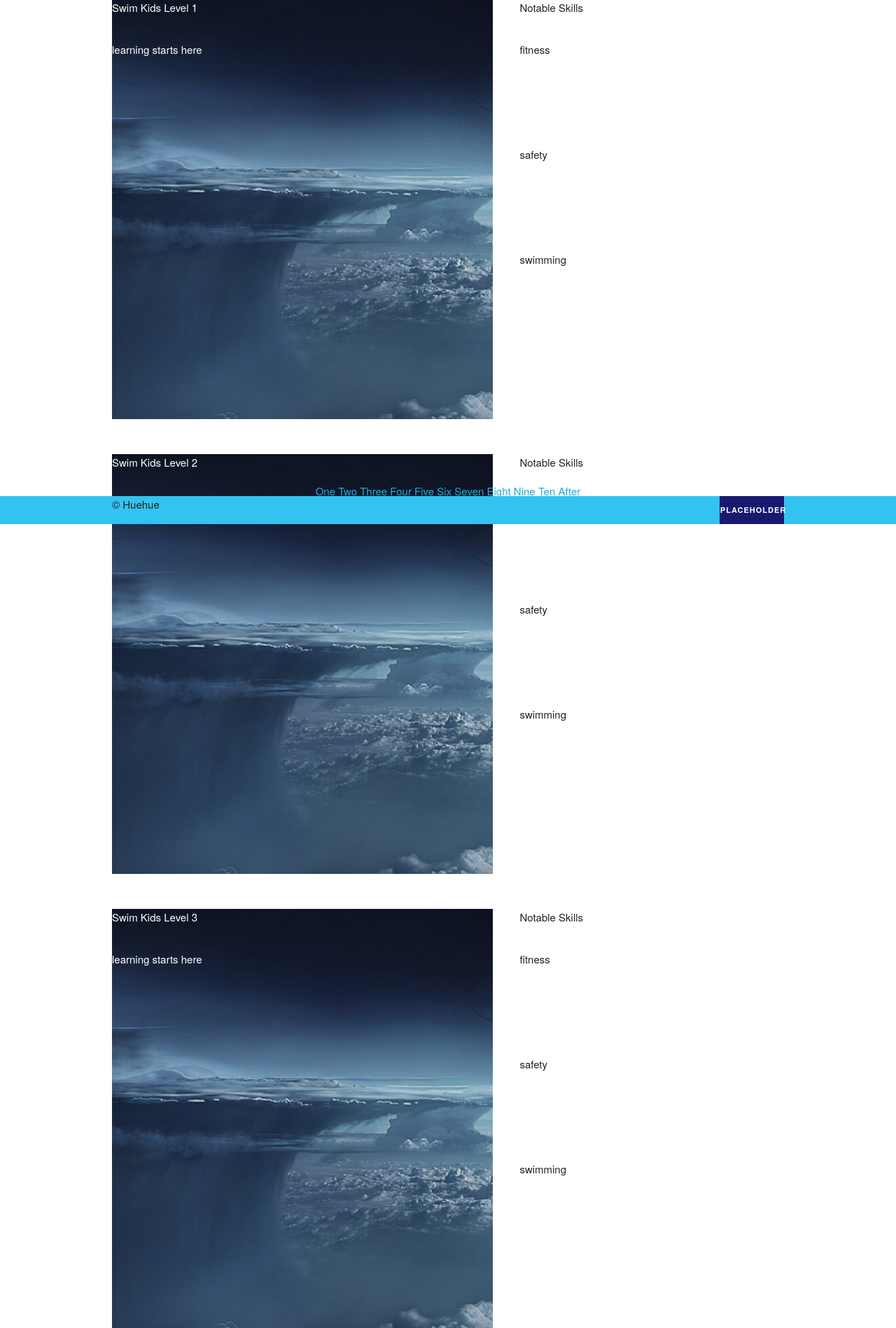
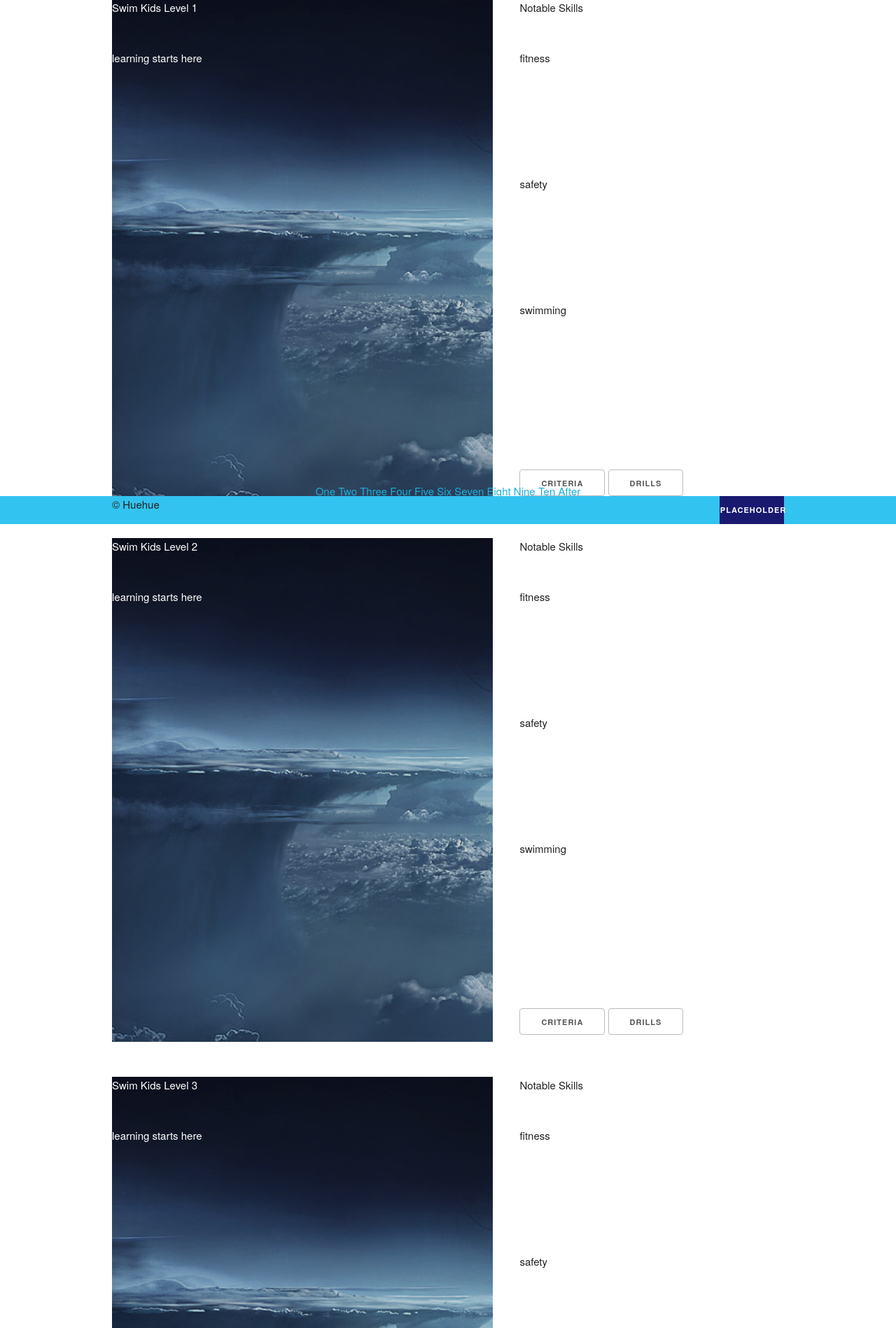
Before and after one commit to Xeltide/project1536, a PHP site: page /SK.html in a window 1280 px wide. Shown: the part 51-1949 px from the top of the page at 70% size. Run offline with PHP 8.4, Linux system fonts and the light colour scheme.

Commit message:
changes to SK page

```diff
--- a/SK.html
+++ b/SK.html
@@ -2,26 +2,23 @@
 <html>
 <head>
 	<title>Content Page</title>
+	<!-- jQuery -->
+	<script src="./js/jquery-2.2.0.js"></script>
+  	<script src="./js/headeropacity.js"></script>
+  	<script type="text/javascript" src="js/loginFiddle.js"></script>
+	<script type="text/javascript" src="js/SKApp.js"></script>
+	 <!-- CSS –––––––––––––––––––––––––––––––––––––––––––––––––– -->
 	<link rel="stylesheet" type="text/css" href="css/normalize.css">
 	<link rel="stylesheet" type="text/css" href="css/skeleton.css">
 	<link rel="stylesheet" type="text/css" href="css/SKStyle.css">
-	<script src="./js/jquery-2.2.0.js"></script>
-  	<script src="./js/headeropacity.js"></script>
-  	<script type="text/javascript" src="js/loginFiddle.js"></script>
+	<link rel="stylesheet" href="css/stickyfooter.css">
+	<link rel="stylesheet" media="only screen and (min-width: 550px)" href="css/header.css">
+	<link rel="stylesheet" media="only screen and (max-width: 550px)" href="css/mobileheader.css">
+	<link rel="stylesheet" href="css/loginFiddle.css">
+</head>
 
-	<script type="text/javascript" src="js/SKApp.js"></script>
-  <!-- CSS
-  –––––––––––––––––––––––––––––––––––––––––––––––––– -->
-  <link rel="stylesheet" href="./css/normalize.css">
-  <link rel="stylesheet" href="./css/skeleton.css">
-  <!-- <link rel="stylesheet" href="./css/header.css"> -->
-  <link rel="stylesheet" href="./css/stickyfooter.css">
-  <link rel="stylesheet" media="only screen and (min-width: 550px)" href="./css/header.css">
-  <link rel="stylesheet" media="only screen and (max-width: 550px)" href="./css/mobileheader.css">
-  <link rel="stylesheet" href="css/loginFiddle.css">
+<body>
 
-</head>
-<body>
 <div id="header">
     <div class="container">
       <div class="one column">
@@ -37,7 +34,7 @@
        </ul>
       </div>
     </div>
-
+    <!--login panel-->
     <div class="container">
      <div class="offset-by-five columns">
       <div id="dropdown" class="dropContent seven columns">
@@ -79,6 +76,10 @@
 			<div class="subItem">fitness</div>
 			<div class="subItem">safety</div>
 			<div class="subItem">swimming</div>
+			<div class="links">
+				<button>Criteria</button>
+				<button>Drills</button>
+			</div>
 		</div>
 	</div>
 	<div class="panel" id="two">
@@ -91,6 +92,10 @@
 			<div class="subItem">fitness</div>
 			<div class="subItem">safety</div>
 			<div class="subItem">swimming</div>
+			<div class="links">
+				<button>Criteria</button>
+				<button>Drills</button>
+			</div>
 		</div>
 	</div>
 	<div class="panel" id="three">
@@ -103,6 +108,10 @@
 			<div class="subItem">fitness</div>
 			<div class="subItem">safety</div>
 			<div class="subItem">swimming</div>
+			<div class="links">
+				<button>Criteria</button>
+				<button>Drills</button>
+			</div>
 		</div>
 	</div>
 	<div class="panel" id="four">
@@ -115,6 +124,10 @@
 			<div class="subItem">fitness</div>
 			<div class="subItem">safety</div>
 			<div class="subItem">swimming</div>
+			<div class="links">
+				<button>Criteria</button>
+				<button>Drills</button>
+			</div>
 		</div>
 	</div>
 	<div class="panel" id="five">
@@ -127,6 +140,10 @@
 			<div class="subItem">fitness</div>
 			<div class="subItem">safety</div>
 			<div class="subItem">swimming</div>
+			<div class="links">
+				<button>Criteria</button>
+				<button>Drills</button>
+			</div>
 		</div>
 	</div>
 	<div class="panel" id="six">
@@ -139,6 +156,10 @@
 			<div class="subItem">fitness</div>
 			<div class="subItem">safety</div>
 			<div class="subItem">swimming</div>
+			<div class="links">
+				<button>Criteria</button>
+				<button>Drills</button>
+			</div>
 		</div>
 	</div>
 	<div class="panel" id="seven">
@@ -151,6 +172,10 @@
 			<div class="subItem">fitness</div>
 			<div class="subItem">safety</div>
 			<div class="subItem">swimming</div>
+			<div class="links">
+				<button>Criteria</button>
+				<button>Drills</button>
+			</div>
 		</div>
 	</div>
 	<div class="panel" id="eight">
@@ -163,6 +188,10 @@
 			<div class="subItem">fitness</div>
 			<div class="subItem">safety</div>
 			<div class="subItem">swimming</div>
+			<div class="links">
+				<button>Criteria</button>
+				<button>Drills</button>
+			</div>
 		</div>
 	</div>
 	<div class="panel" id="nine">
@@ -175,6 +204,10 @@
 			<div class="subItem">fitness</div>
 			<div class="subItem">safety</div>
 			<div class="subItem">swimming</div>
+			<div class="links">
+				<button>Criteria</button>
+				<button>Drills</button>
+			</div>
 		</div>
 	</div>
 	<div class="panel" id="ten">
@@ -187,6 +220,10 @@
 			<div class="subItem">fitness</div>
 			<div class="subItem">safety</div>
 			<div class="subItem">swimming</div>
+			<div class="links">
+				<button>Criteria</button>
+				<button>Drills</button>
+			</div>
 		</div>
 	</div>
 	<div class="panel" id="nowWhat">
@@ -199,6 +236,10 @@
 			<div class="subItem">fitness</div>
 			<div class="subItem">safety</div>
 			<div class="subItem">swimming</div>
+			<div class="links">
+				<button>Criteria</button>
+				<button>Drills</button>
+			</div>
 		</div>
 	</div>
 </div>
--- a/css/SKStyle.css
+++ b/css/SKStyle.css
@@ -21,6 +21,7 @@ ul#banner li{
 }
 
 #right {
+	position: relative;
 	height: 100%;
 }
 
@@ -39,3 +40,8 @@ ul#banner li{
 	position: fixed;
 	bottom: 0;
 }
+
+.links {
+	position: absolute;
+	bottom: 0;
+}
--- a/js/SKApp.js
+++ b/js/SKApp.js
@@ -1,9 +1,9 @@
 
 function sizePanel(){
-	var currentHeight = $(window).height();
+	var currentHeight = .9 * $(window).height();
 	var currentWidth = $(window).width();
 
-	$('.panel').css({'height': 600});
+	$('.panel').css({'height': currentHeight});
 };
 
 var currentTab = 1;
```
